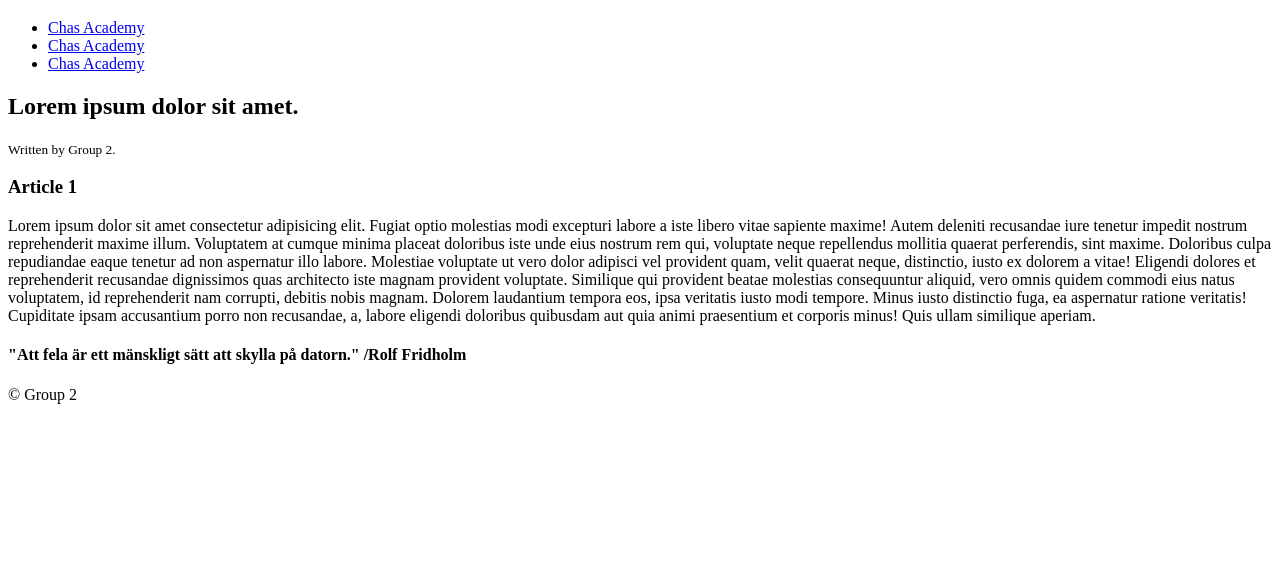
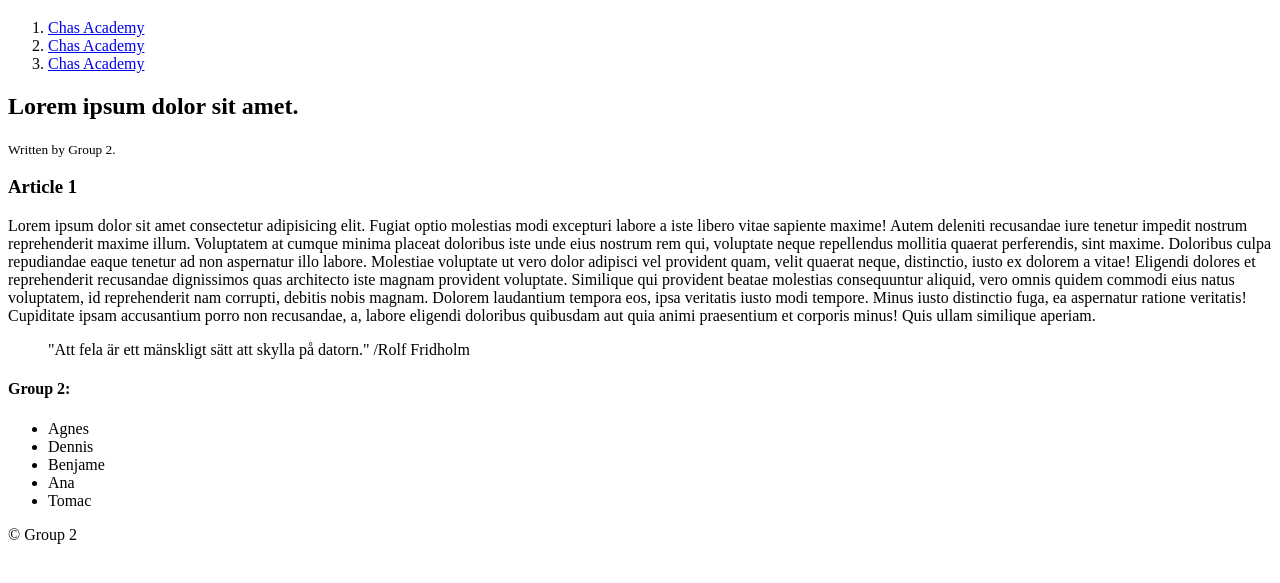
Before and after one commit to TomacBarin/SemanticWorkshop, a plain HTML site: page index.html in a window 1280 px wide. Shown: the part 61-644 px from the top of the page. Drawn offline with Linux system fonts and the light colour scheme.

Commit message:
Final Version before Before adding mistakes

```diff
--- a/index.html
+++ b/index.html
@@ -9,11 +9,11 @@
     <header>
       <h1>Rubrik</h1>
       <nav>
-        <ul>
+        <ol>
           <li><a href="https://chasacademy.se/">Chas Academy</a></li>
           <li><a href="https://chasacademy.se/">Chas Academy</a></li>
           <li><a href="https://chasacademy.se/">Chas Academy</a></li>
-        </ul>
+        </ol>
       </nav>
     </header>
     <main>
@@ -44,9 +44,19 @@
         </p>
       </article>
       <section>
-        <h4>
+        <blockquote>
           "Att fela är ett mänskligt sätt att skylla på datorn." /Rolf Fridholm
-        </h4>
+        </blockquote>
+      </section>
+      <section>
+        <h4>Group 2:</h4>
+        <ul>
+          <li>Agnes</li>
+          <li>Dennis</li>
+          <li>Benjame</li>
+          <li>Ana</li>
+          <li>Tomac</li>
+        </ul>
       </section>
     </main>
     <footer>&copy; Group 2</footer>
```
